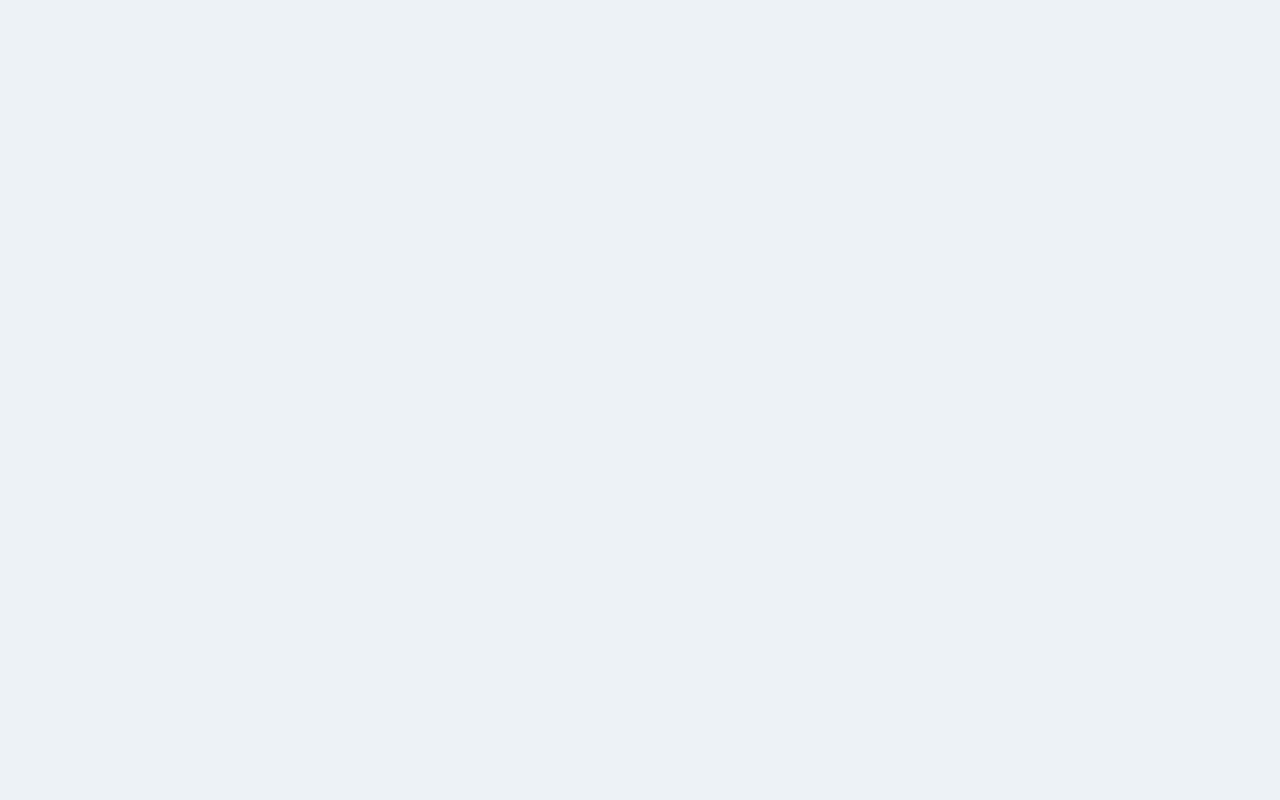
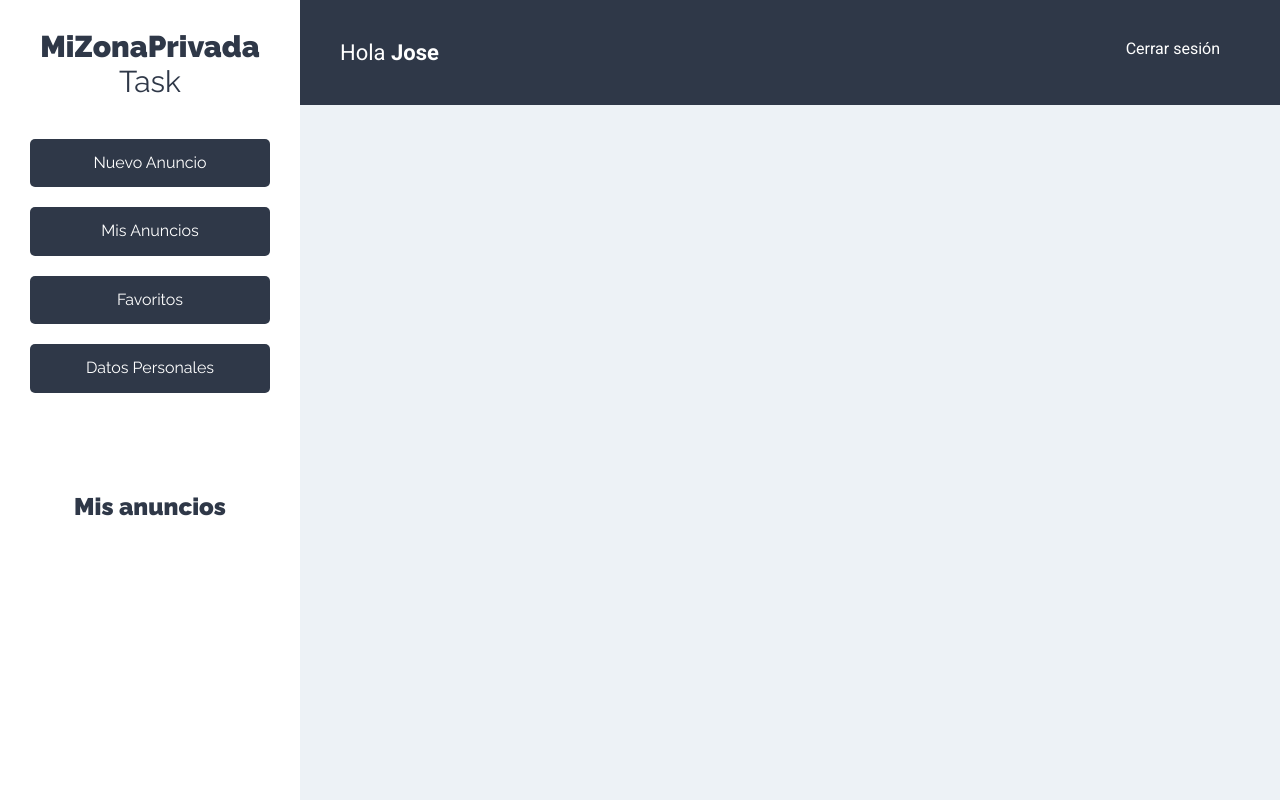
Before and after one commit to gradosj/wallafront, a React (Create React App) app: page /privado in a window 1280 px wide. Built offline with nearby package versions, Linux system fonts and the light colour scheme.

Commit message:
Antes de insertar la parte de los anuncios

```diff
--- a/src/App.js
+++ b/src/App.js
@@ -3,7 +3,7 @@ import React from "react";
 import { BrowserRouter as Router, Switch, Route } from "react-router-dom";
 import Login from "./components/auth/Login";
 import NuevaCuenta from "./components/auth/NuevaCuenta";
-import Anuncios from "./components/anuncios/Anuncios";
+import Privado from "./components/anuncios/Privado";
 
 import AnunciosState from "./context/anuncios/anunciosState";
 
@@ -12,9 +12,9 @@ function App() {
     <AnunciosState>
       <Router>
         <Switch>
-          <Route exact path="/" component={Login} />
+          <Route exact path="/login" component={Login} />
           <Route exact path="/nueva-cuenta" component={NuevaCuenta} />
-          <Route exact path="/anuncios" component={Anuncios} />
+          <Route exact path="/privado" component={Privado} />
         </Switch>
       </Router>
     </AnunciosState>
--- a/src/components/auth/NuevaCuenta.js
+++ b/src/components/auth/NuevaCuenta.js
@@ -82,7 +82,7 @@ const NuevaCuenta = () => {
                     <div className="campo-form"></div>
                         <input type="submit" className="btn btn-primario btn-block" value="Iniciar Sesion"/>
                 </forms>
-                <Link to={'/'} className="enlace-cuenta">
+                <Link to={'/login'} className="enlace-cuenta">
                     Ir a LogIn
                 </Link>
             </div>
```
Also changed, not shown: src/components/anuncios/Privado.js (renamed from src/components/anuncios/Anuncios.js, +6 -6 lines).
